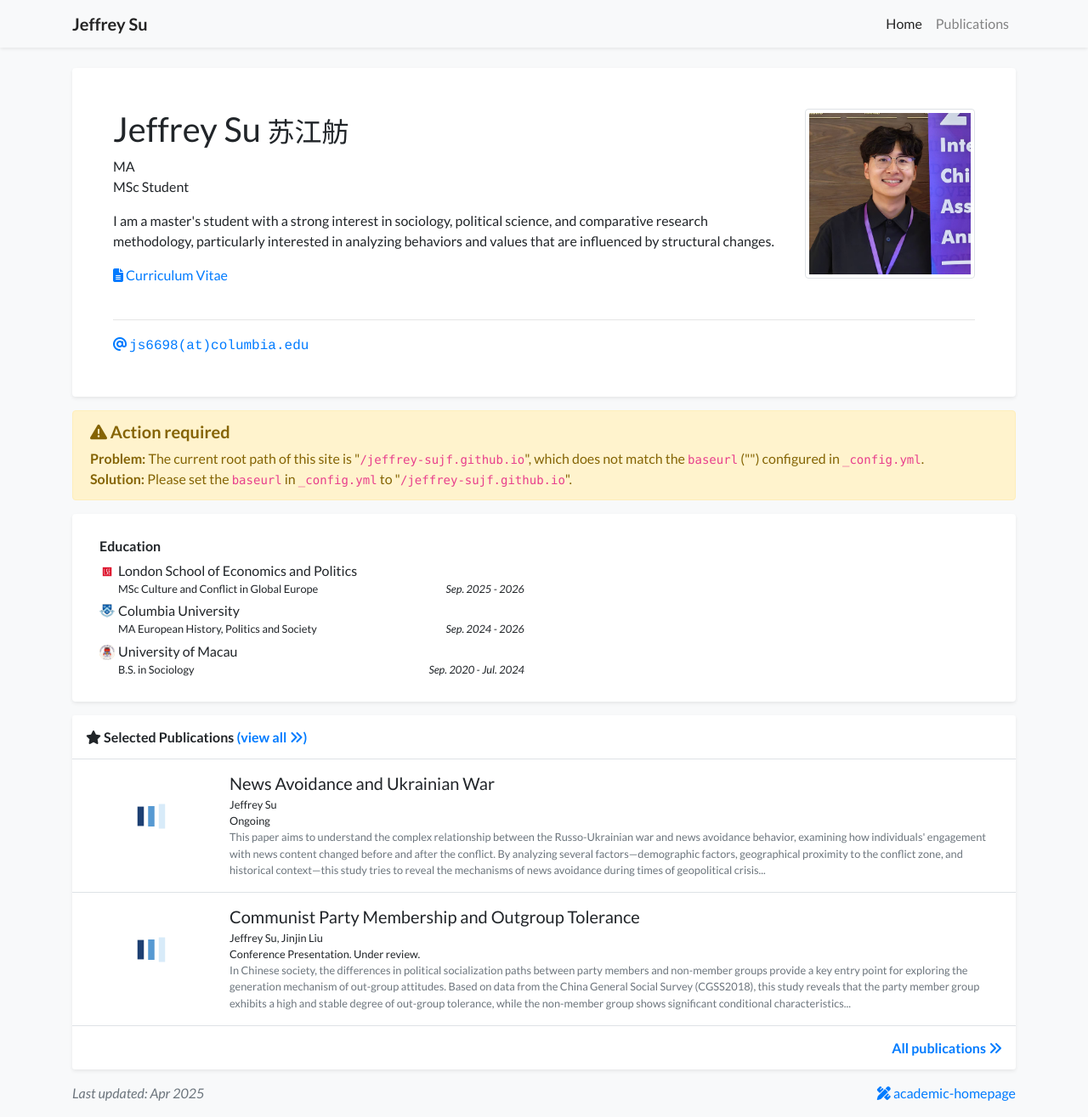
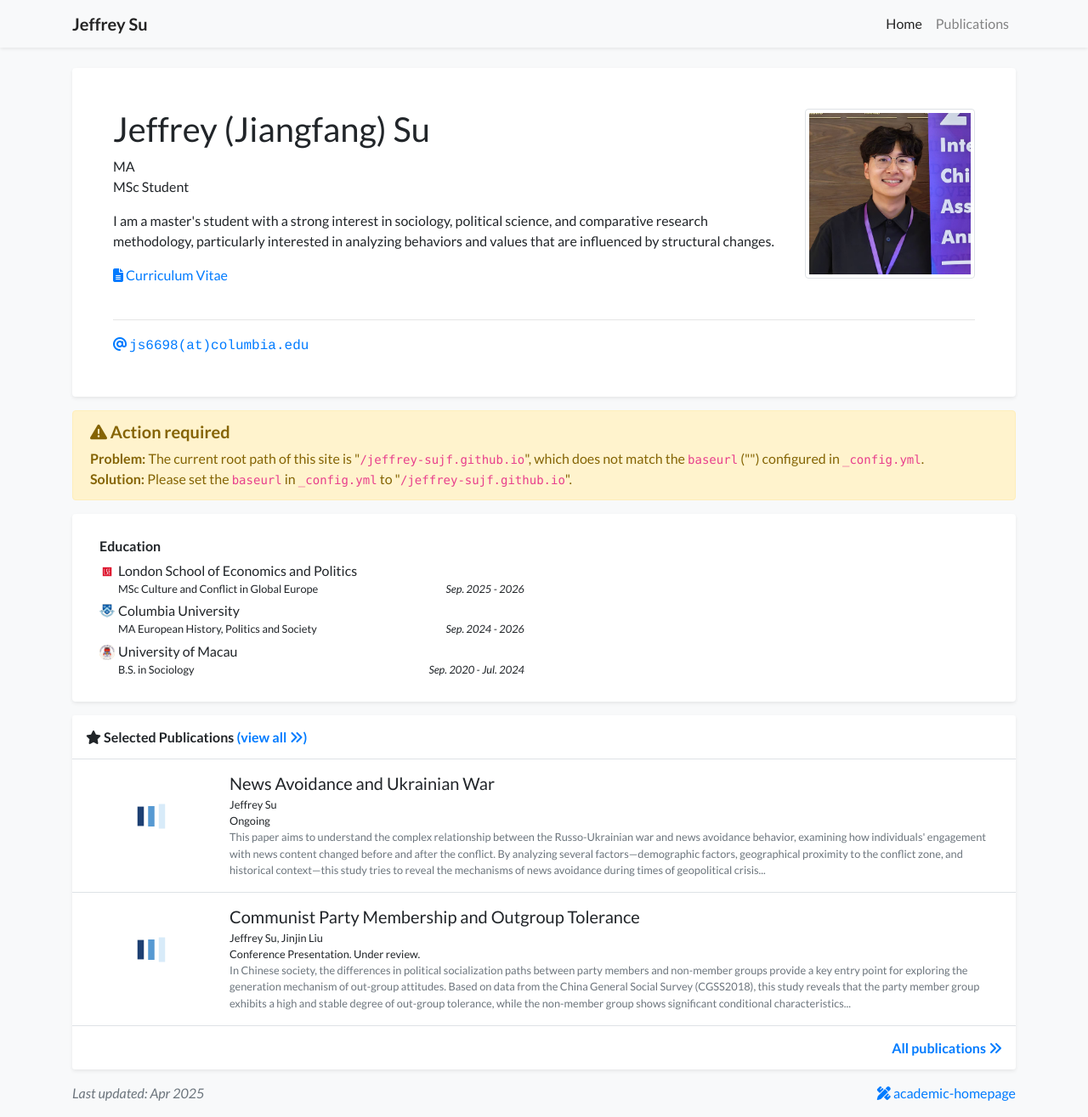
Before and after one commit to jeffrey-sujf/jeffrey-sujf.github.io, a Jekyll site: the page built from index.html, in a window 1280 px wide and 1315 px high. Shown: the whole window at 85% size. Built offline with Jekyll 4.4.1, drawn with Linux system fonts in a browser that asks for light colours; nearby versions of some CDN libraries; a style sheet for code colours, icons or effects is not loaded.

Commit message:
Update profile.yml

```diff
--- a/_data/profile.yml
+++ b/_data/profile.yml
@@ -1,5 +1,5 @@
-primary_name: "Jeffrey Su"
-secondary_name: "苏江舫"
+primary_name: "Jeffrey (Jiangfang) Su"
+secondary_name: ""
 navbar_name: "Jeffrey Su"
 
 positions:
```
